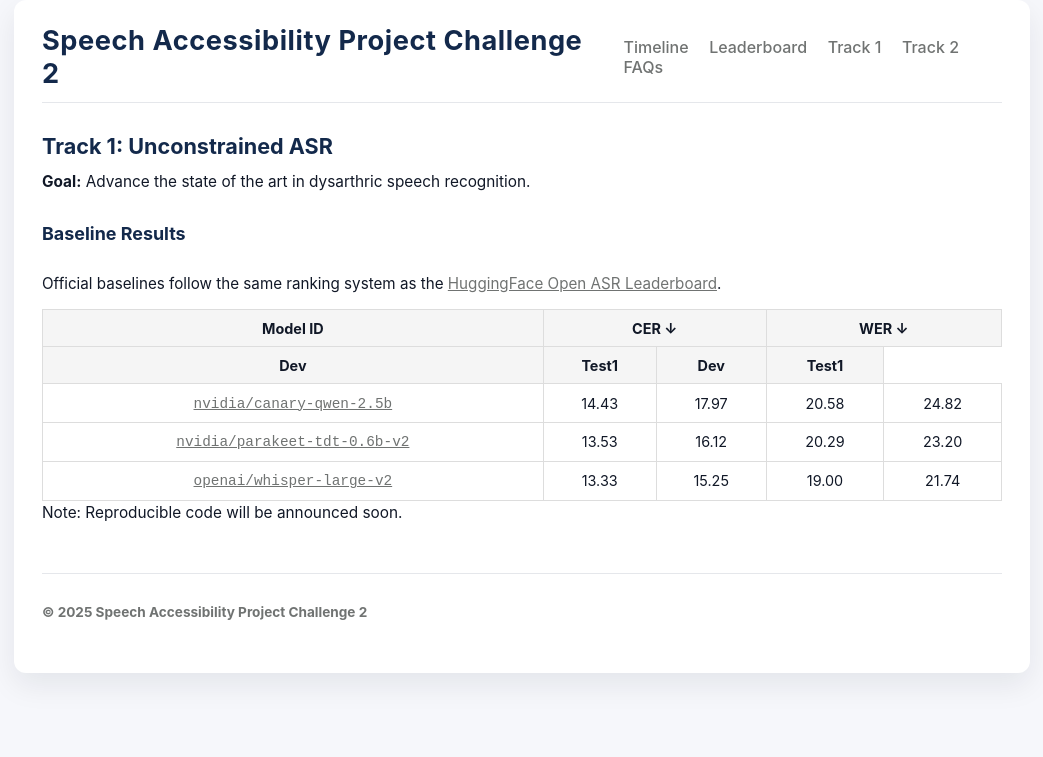
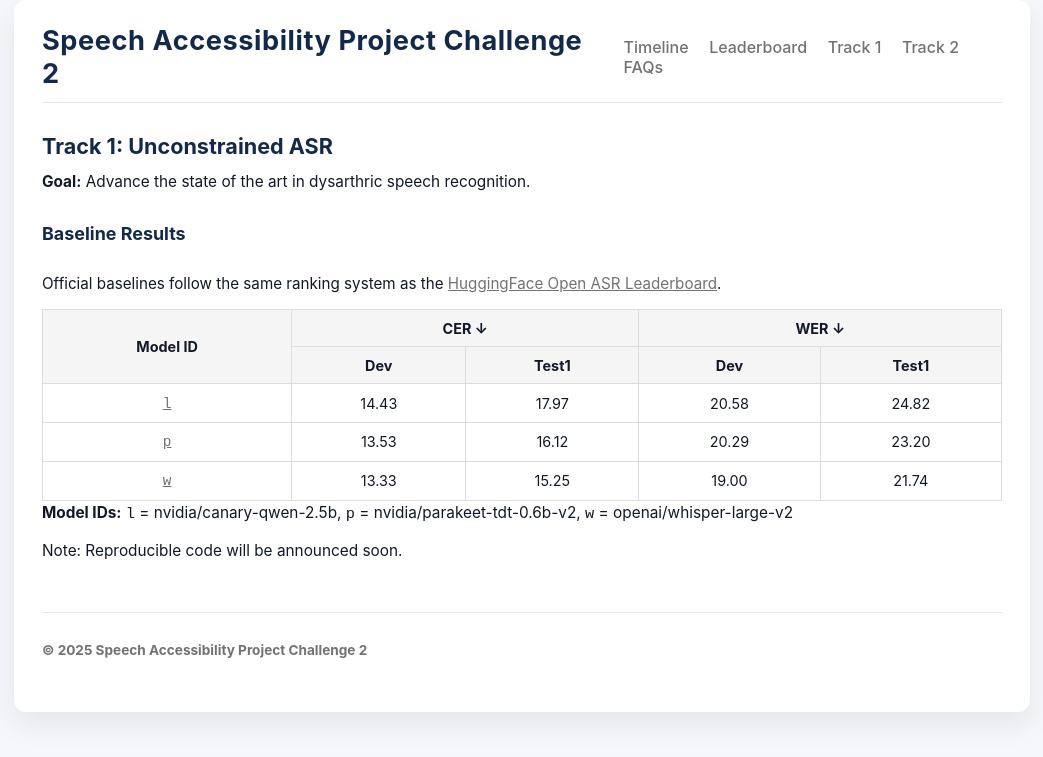
Before and after one commit to xiuwenz2/SAPC2-website, a Jekyll site: the page built from pages/track1.md, in a window 1280 px wide. Shown: the top 757 px of the page, without its empty margins (118-1161 px from the left). Built offline with Jekyll 4.4.1, drawn with Linux system fonts in a browser that asks for light colours.

Commit message:
Update track1.md

```diff
--- a/pages/track1.md
+++ b/pages/track1.md
@@ -17,46 +17,54 @@ permalink: /track1/
     <a href="YOUR_BASELINES_REPO_URL" target="_blank" rel="noopener">this repository</a>. -->
   </p>
 
-  <div class="table-wrapper">
-    <table class="baseline-table">
-      <thead>
-        <tr>
-          <th rowspan="1">Model ID</th>
-          <th colspan="2">CER ↓</th>
-          <th colspan="2">WER ↓</th>
-        </tr>
-        <tr>
-          <th>Dev</th>
-          <th>Test1</th>
-          <th>Dev</th>
-          <th>Test1</th>
-        </tr>
-      </thead>
-      <tbody>
-        <tr>
-          <td><code><a href="https://huggingface.co/nvidia/canary-qwen-2.5b">nvidia/canary-qwen-2.5b</a></code></td>
-          <td>14.43</td>
-          <td>17.97</td>
-          <td>20.58</td>
-          <td>24.82</td>
-        </tr>
-        <tr>
-          <td><code><a href="https://huggingface.co/nvidia/parakeet-tdt-0.6b-v2">nvidia/parakeet-tdt-0.6b-v2</a></code></td>
-          <td>13.53</td>
-          <td>16.12</td>
-          <td>20.29</td>
-          <td>23.20</td>
-        </tr>
-        <tr>
-          <td><code><a href="https://huggingface.co/openai/whisper-large-v2">openai/whisper-large-v2</a></code></td>
-          <td>13.33</td>
-          <td>15.25</td>
-          <td>19.00</td>
-          <td>21.74</td>
-        </tr>
-      </tbody>
-    </table>
-  </div>
+<div class="table-wrapper">
+  <table class="baseline-table">
+    <thead>
+      <tr>
+        <th rowspan="2">Model ID</th>
+        <th colspan="2">CER ↓</th>
+        <th colspan="2">WER ↓</th>
+      </tr>
+      <tr>
+        <th>Dev</th>
+        <th>Test1</th>
+        <th>Dev</th>
+        <th>Test1</th>
+      </tr>
+    </thead>
+    <tbody>
+      <tr>
+        <td><code><a href="https://huggingface.co/nvidia/canary-qwen-2.5b">l</a></code></td>
+        <td>14.43</td>
+        <td>17.97</td>
+        <td>20.58</td>
+        <td>24.82</td>
+      </tr>
+      <tr>
+        <td><code><a href="https://huggingface.co/nvidia/parakeet-tdt-0.6b-v2">p</a></code></td>
+        <td>13.53</td>
+        <td>16.12</td>
+        <td>20.29</td>
+        <td>23.20</td>
+      </tr>
+      <tr>
+        <td><code><a href="https://huggingface.co/openai/whisper-large-v2">w</a></code></td>
+        <td>13.33</td>
+        <td>15.25</td>
+        <td>19.00</td>
+        <td>21.74</td>
+      </tr>
+    </tbody>
+  </table>
+</div>
+
+<p class="baseline-legend">
+  <strong>Model IDs:</strong>
+  <code>l</code> = nvidia/canary-qwen-2.5b,
+  <code>p</code> = nvidia/parakeet-tdt-0.6b-v2,
+  <code>w</code> = openai/whisper-large-v2
+</p>
+
   Note: Reproducible code will be announced soon.
 
 </div>
```
